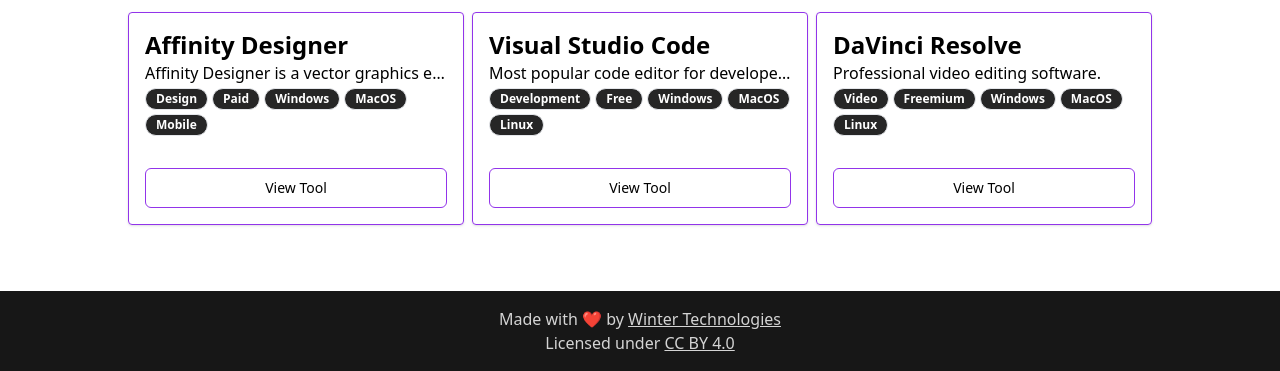
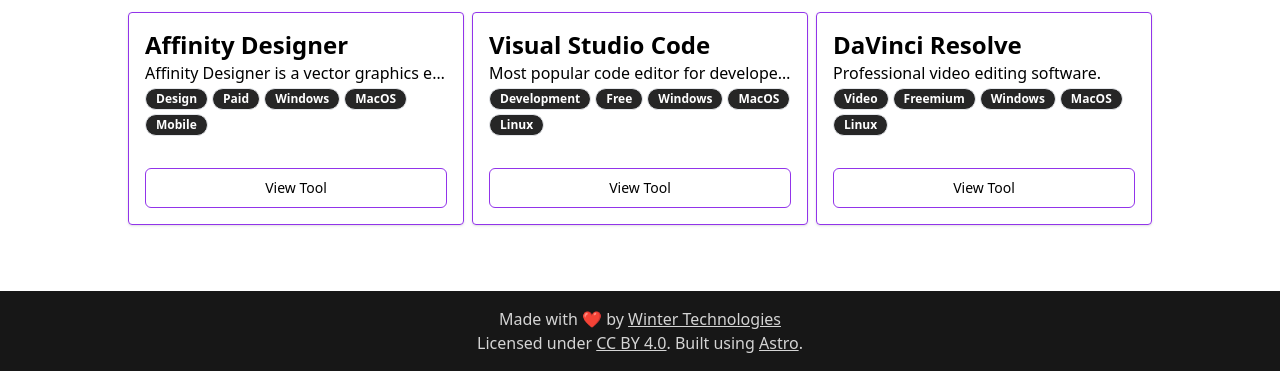
Before and after one commit to WinterTechnologies/devs, an Astro site: page / in a window 1280 px wide. Shown: the part 429-800 px from the top of the page. Built offline with nearby package versions, Linux system fonts and the light colour scheme; Astro itself is replaced by a stand-in of ours.

Commit message:
update footer to add Built with Astro

```diff
--- a/src/components/Footer.astro
+++ b/src/components/Footer.astro
@@ -16,7 +16,10 @@
       Licensed under <a
         href="https://creativecommons.org/licenses/by/4.0/"
         class="underline hover:text-white">CC BY 4.0</a
-      >
+      >. Built using <a
+        href="https://astro.build/"
+        class="underline hover:text-white">Astro</a
+      >.
     </p>
   </section>
 </footer>
```
